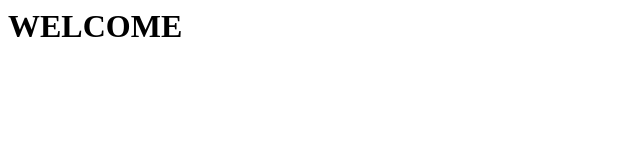
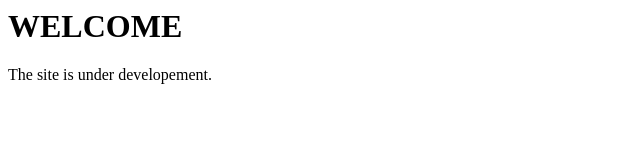
Before and after one commit to tanjid440/tanjid440.github.io, a plain HTML site: page index.html in a window 1280 px wide. Shown: the whole page, without its empty margins (0-640 px from the left). Drawn offline with Linux system fonts and the light colour scheme.

Commit message:
Update index.html

```diff
--- a/index.html
+++ b/index.html
@@ -4,6 +4,7 @@
     </head>
 <body>
     <h1>WELCOME</h1>
+    <p>The site is under developement.</p>
 
 
 </body>
```
